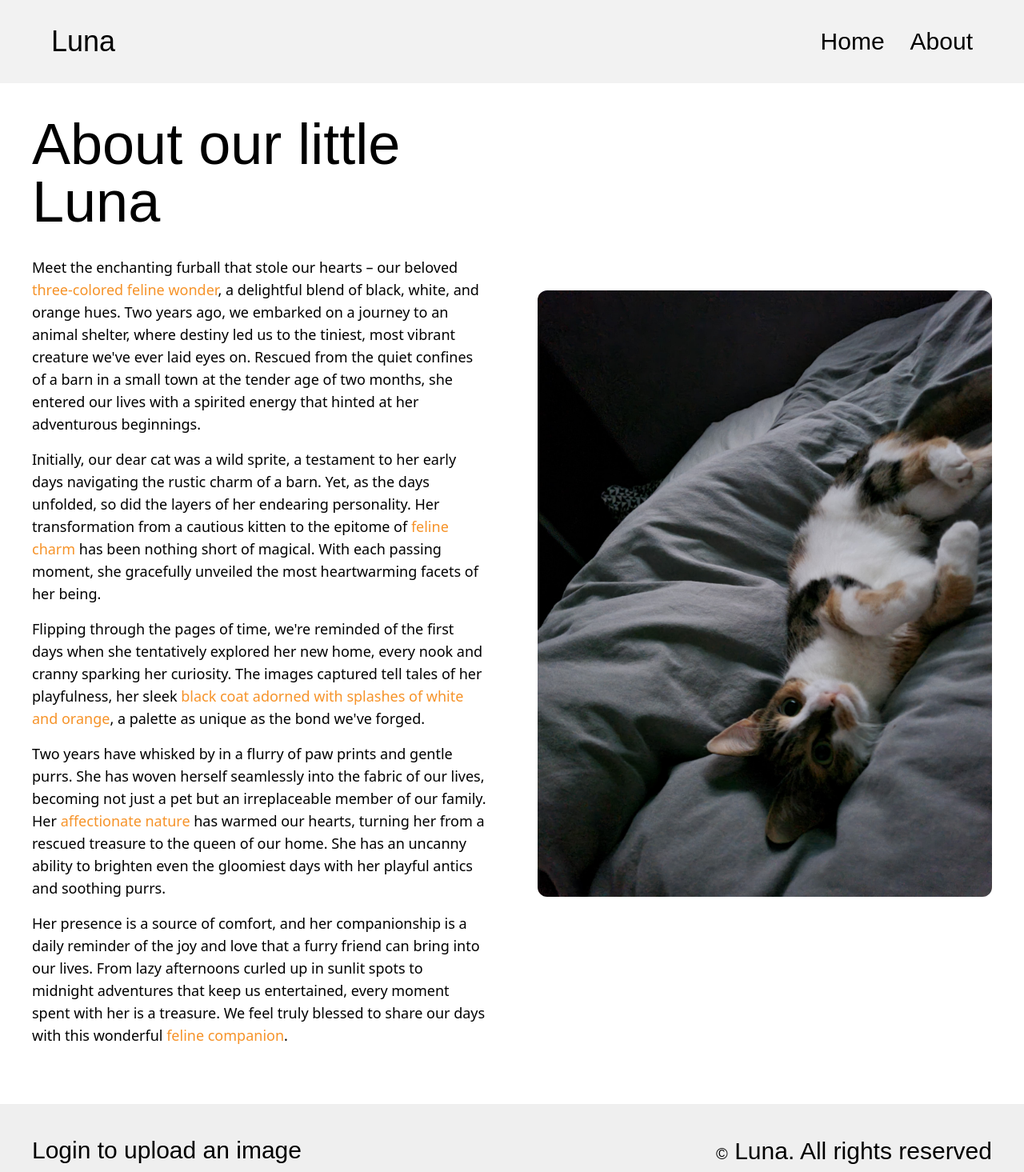
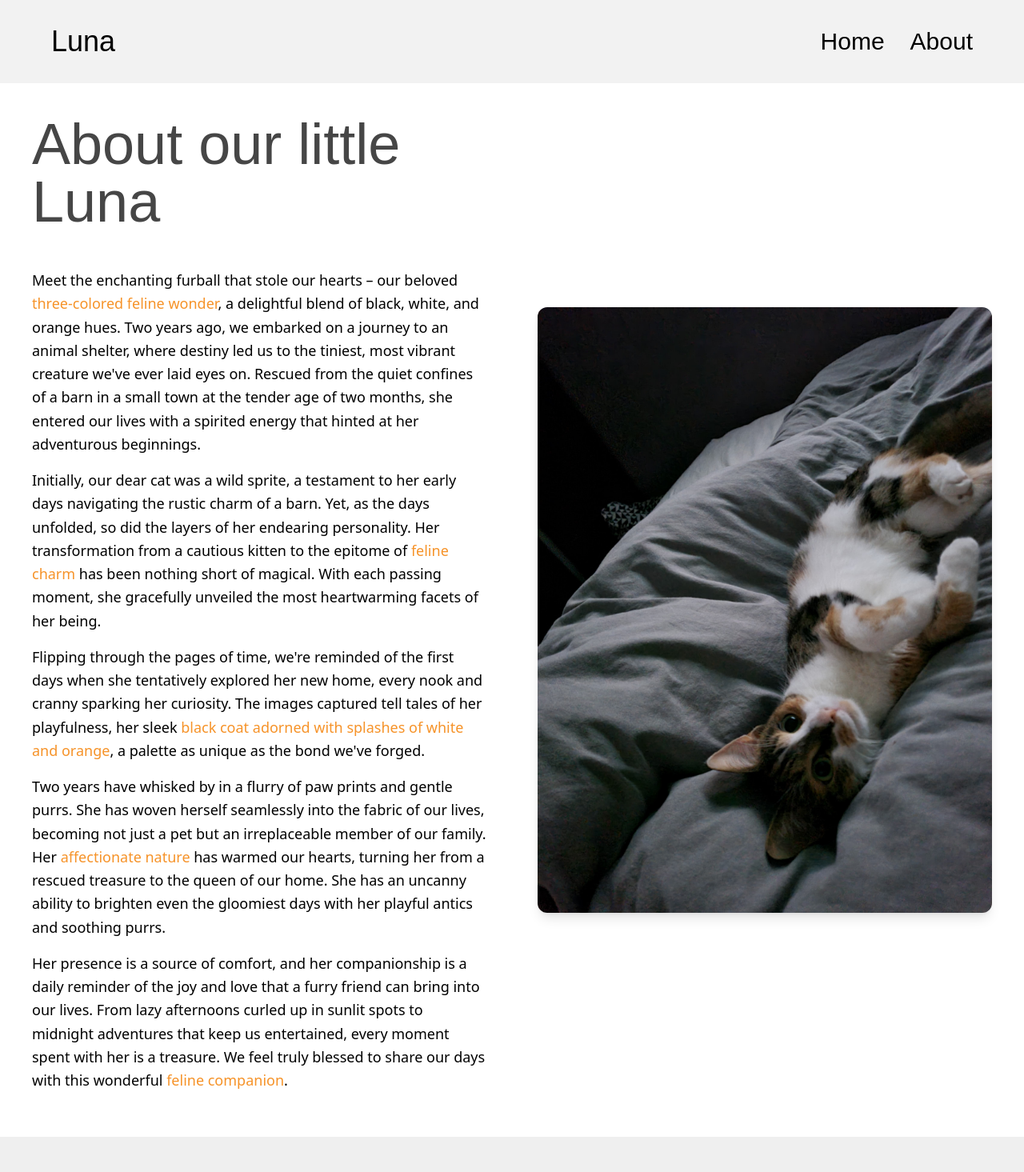
Before and after one commit to EmilsValdmanis/lunaportfolio, a React (Create React App) app: page /about in a window 1280 px wide. Shown: the top 1465 px of the page at 80% size. Built offline with nearby package versions, Linux system fonts and the light colour scheme; no server answers; a web font is replaced by a local one.

Commit message:
Added about page animatons and tweaked image card transition

```diff
--- a/src/pages/about/index.jsx
+++ b/src/pages/about/index.jsx
@@ -1,15 +1,26 @@
 import React from "react";
+import { motion } from "framer-motion";
 import LunaImage from "../../assets/luna.jpg";
 
 const About = () => {
     return (
-        <div className="mx-auto flex max-w-7xl flex-col gap-8 lg:flex-row lg:gap-16">
-            <div className="w-full lg:w-1/2">
-                <h1 className="font-calligraphy text-7xl">
+        <div className="mx-auto flex h-full max-w-7xl flex-col gap-8 lg:flex-row lg:gap-16">
+            <motion.div className="w-full lg:w-1/2">
+                <motion.h1
+                    initial={{ opacity: 0, y: -50 }}
+                    animate={{ opacity: 1, y: 0 }}
+                    transition={{ duration: 0.8 }}
+                    className="mb-8 font-calligraphy text-7xl text-gray-800"
+                >
                     About our little Luna
-                </h1>
-                <div className="flex flex-col gap-4 py-8 text-lg">
-                    <p>
+                </motion.h1>
+                <div className="flex h-full flex-col gap-4 py-4 text-lg">
+                    <motion.p
+                        className="text-lg leading-relaxed"
+                        initial={{ opacity: 0, x: -50 }}
+                        animate={{ opacity: 1, x: 0 }}
+                        transition={{ delay: 0, duration: 0.6 }}
+                    >
                         Meet the enchanting furball that stole our hearts – our
                         beloved{" "}
                         <span className="text-orange-500">
@@ -23,8 +34,13 @@ const About = () => {
                         tender age of two months, she entered our lives with a
                         spirited energy that hinted at her adventurous
                         beginnings.
-                    </p>
-                    <p>
+                    </motion.p>
+                    <motion.p
+                        className="text-lg leading-relaxed"
+                        initial={{ opacity: 0, x: -50 }}
+                        animate={{ opacity: 1, x: 0 }}
+                        transition={{ delay: 0.3, duration: 0.6 }}
+                    >
                         Initially, our dear cat was a wild sprite, a testament
                         to her early days navigating the rustic charm of a barn.
                         Yet, as the days unfolded, so did the layers of her
@@ -34,8 +50,13 @@ const About = () => {
                         has been nothing short of magical. With each passing
                         moment, she gracefully unveiled the most heartwarming
                         facets of her being.
-                    </p>
-                    <p>
+                    </motion.p>
+                    <motion.p
+                        className="text-lg leading-relaxed"
+                        initial={{ opacity: 0, x: -50 }}
+                        animate={{ opacity: 1, x: 0 }}
+                        transition={{ delay: 0.6, duration: 0.6 }}
+                    >
                         Flipping through the pages of time, we're reminded of
                         the first days when she tentatively explored her new
                         home, every nook and cranny sparking her curiosity. The
@@ -44,8 +65,13 @@ const About = () => {
                             black coat adorned with splashes of white and orange
                         </span>
                         , a palette as unique as the bond we've forged.
-                    </p>
-                    <p>
+                    </motion.p>
+                    <motion.p
+                        className="text-lg leading-relaxed"
+                        initial={{ opacity: 0, x: -50 }}
+                        animate={{ opacity: 1, x: 0 }}
+                        transition={{ delay: 0.9, duration: 0.6 }}
+                    >
                         Two years have whisked by in a flurry of paw prints and
                         gentle purrs. She has woven herself seamlessly into the
                         fabric of our lives, becoming not just a pet but an
@@ -57,8 +83,13 @@ const About = () => {
                         treasure to the queen of our home. She has an uncanny
                         ability to brighten even the gloomiest days with her
                         playful antics and soothing purrs.
-                    </p>
-                    <p>
+                    </motion.p>
+                    <motion.p
+                        className="text-lg leading-relaxed"
+                        initial={{ opacity: 0, x: -50 }}
+                        animate={{ opacity: 1, x: 0 }}
+                        transition={{ delay: 1.2, duration: 0.6 }}
+                    >
                         Her presence is a source of comfort, and her
                         companionship is a daily reminder of the joy and love
                         that a furry friend can bring into our lives. From lazy
@@ -70,16 +101,21 @@ const About = () => {
                             feline companion
                         </span>
                         .
-                    </p>
+                    </motion.p>
                 </div>
-            </div>
-            <div className="flex w-full flex-col items-center justify-center lg:w-1/2">
+            </motion.div>
+            <motion.div
+                className="flex w-full flex-col items-center justify-center lg:w-1/2"
+                initial={{ opacity: 0, scale: 0.9 }}
+                animate={{ opacity: 1, scale: 1 }}
+                transition={{ duration: 0.8 }}
+            >
                 <img
                     src={LunaImage}
                     alt="Luna"
-                    className="w-full max-w-xl rounded-xl"
+                    className="w-full max-w-xl rounded-xl shadow-lg"
                 />
-            </div>
+            </motion.div>
         </div>
     );
 };
--- a/src/pages/home/expandable-image.jsx
+++ b/src/pages/home/expandable-image.jsx
@@ -120,9 +120,10 @@ export default function ExpandableImage({ image }) {
                 }}
                 whileTap={{ scale: 0.95 }}
                 whileFocus={{ scale: 0.95 }}
-                initial={{ opacity: 0, y: 50 }}
+                initial={{ opacity: 1, y: 100 }}
                 whileInView={{ opacity: 1, y: 0 }}
-                viewport={{ margin: "-100px", once: true }}
+                viewport={{ margin: "-75px", once: true }}
+                transition={{ duration: 0.4 }}
             >
                 <motion.div layoutId={`image-${image.name}-${id}`}>
                     <motion.img
```
